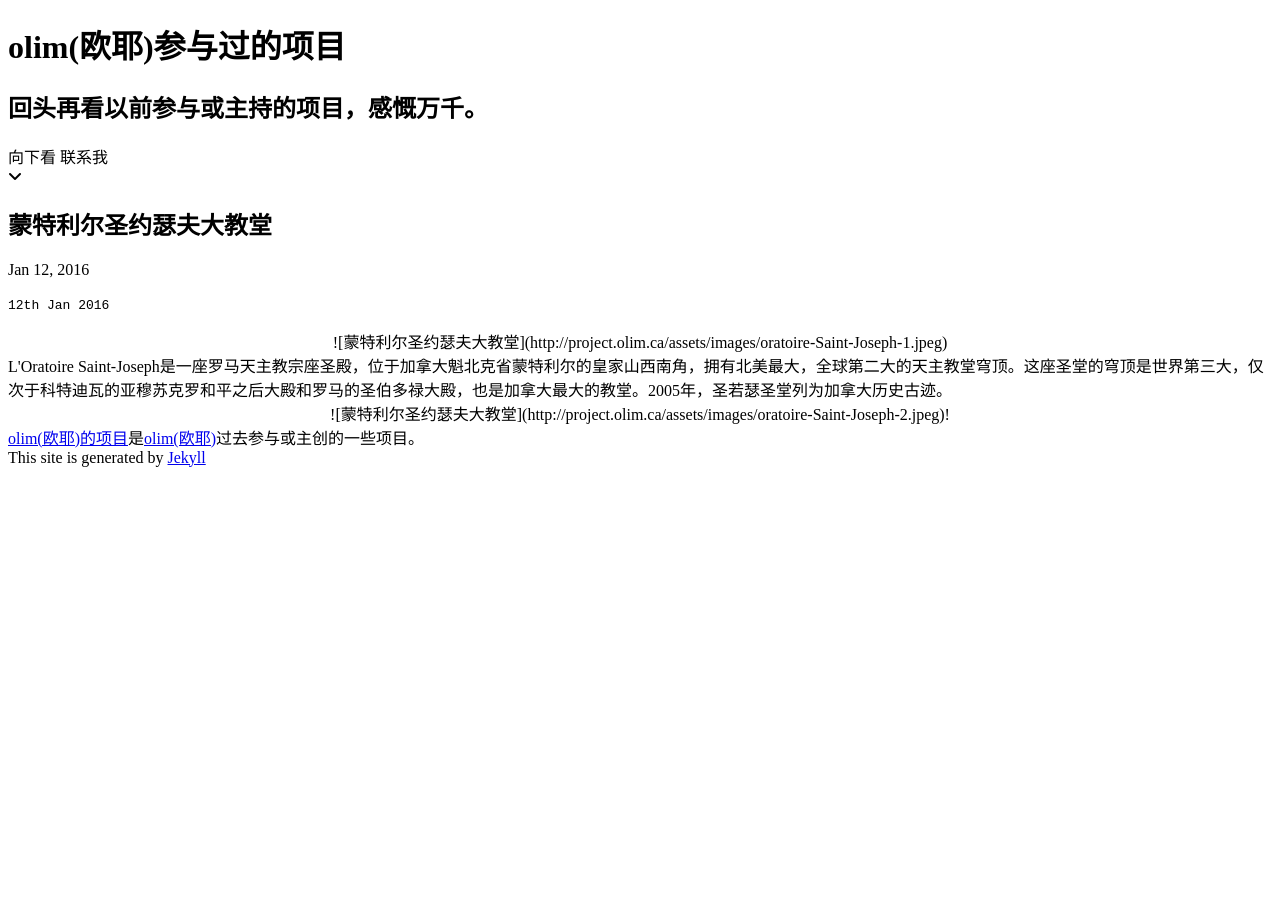
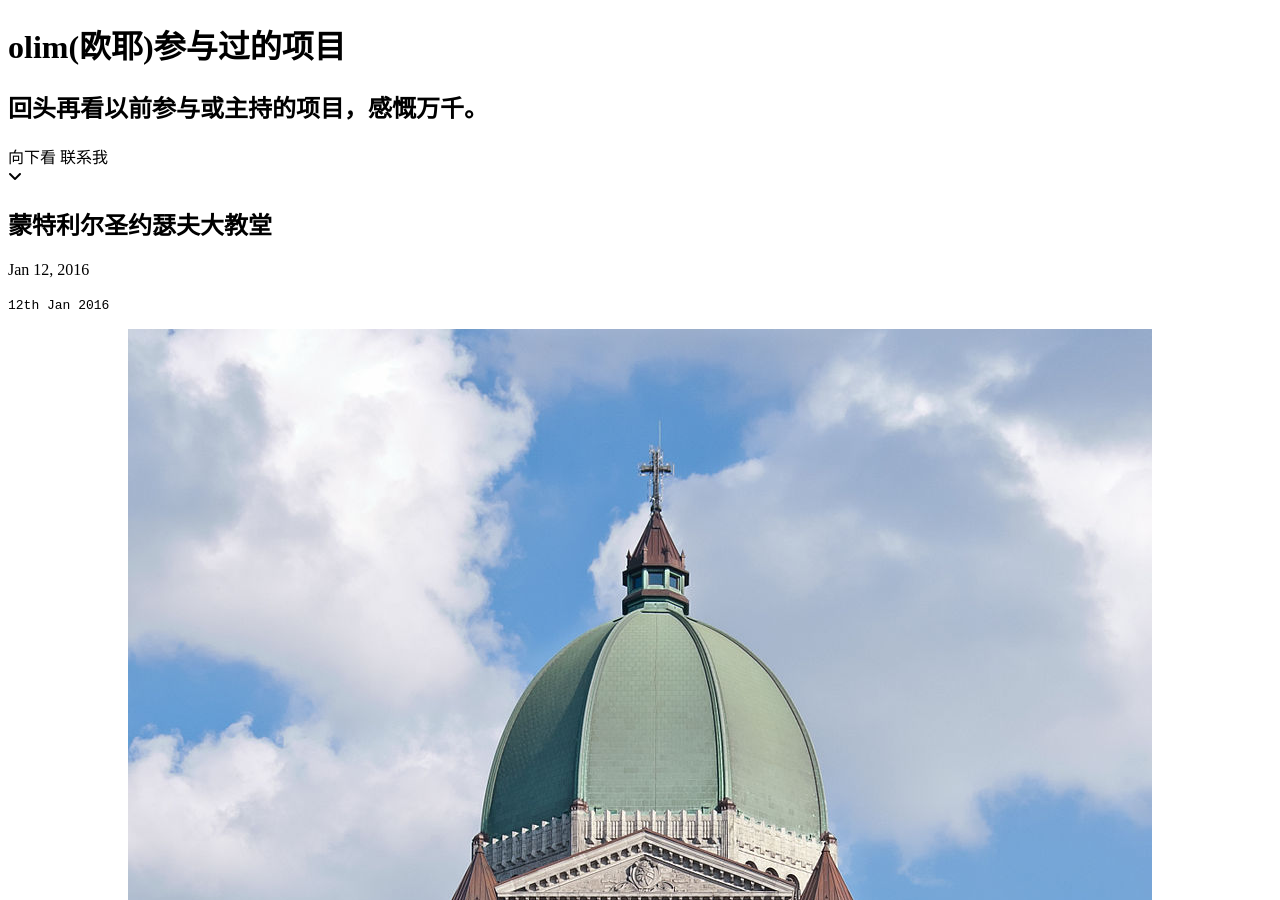
Before and after one commit to olimwei/project, a Jekyll site: the page built from _posts/2016-01-12-Oratoire-Saint-Joseph.markdown, in a window 1280 px wide and 900 px high. Built offline with Jekyll 4.4.1, drawn with Linux system fonts in a browser that asks for light colours; nearby versions of some CDN libraries; library files that are not in the unit come from our copies; Markdown is read by kramdown in place of the engine named in the settings; a script that is not in the unit is left out.

Commit message:
Update 2016-01-12-Oratoire-Saint-Joseph.markdown

```diff
--- a/_posts/2016-01-12-Oratoire-Saint-Joseph.markdown
+++ b/_posts/2016-01-12-Oratoire-Saint-Joseph.markdown
@@ -7,7 +7,7 @@ date: 2016-01-12 16:02:30.000000000 +09:00
 `12th Jan 2016`
 <center>
 <div>
-![蒙特利尔圣约瑟夫大教堂](http://project.olim.ca/assets/images/oratoire-Saint-Joseph-1.jpeg)
+  <img src="http://project.olim.ca/assets/images/oratoire-Saint-Joseph-1.jpeg" alt="蒙特利尔圣约瑟夫大教堂">
 </div>
 </center>
 
@@ -19,6 +19,6 @@ L'Oratoire Saint-Joseph是一座罗马天主教宗座圣殿，位于加拿大魁
 
 <center>
 <div>
-![蒙特利尔圣约瑟夫大教堂](http://project.olim.ca/assets/images/oratoire-Saint-Joseph-2.jpeg)!
+<img src="http://project.olim.ca/assets/images/oratoire-Saint-Joseph-2.jpeg" alt="蒙特利尔圣约瑟夫大教堂">
 </div>
 </center>
```
